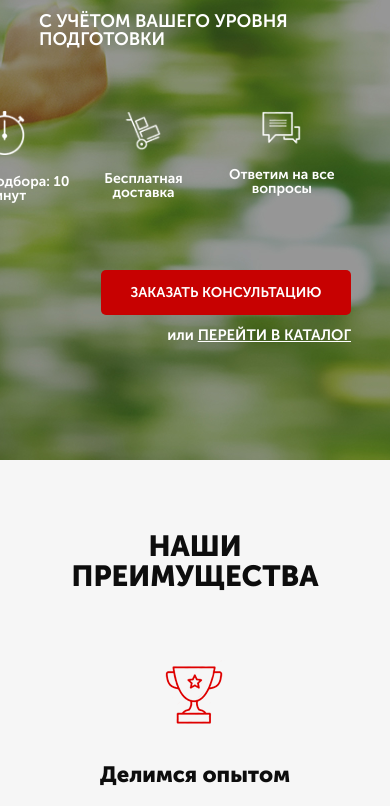
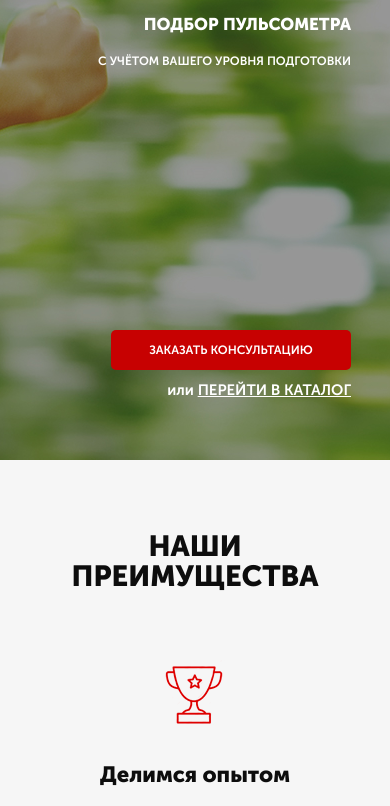
Before and after one commit to AndrDavik/ProjectPuls, a website: page src/index.html in a window 390 px wide. Shown: the part 190-996 px from the top of the page. Drawn offline with Linux system fonts and the light colour scheme.

Commit message:
add adaptive 320px

```diff
--- a/src/sass/blocks/_media.scss
+++ b/src/sass/blocks/_media.scss
@@ -212,3 +212,41 @@
         }
     }
 }
+
+@media (max-width: 575px) {
+
+    .header {
+        justify-content: flex-end;
+        &__logo {
+            display: none;
+        }
+
+    }
+
+    .promo {
+
+        &__header {
+            margin-top: 50px;
+            font-size: 17px;
+            line-height: 17px;
+        }
+
+        &__subheader {
+            font-size: 12px;
+            line-height: 12px;
+        }
+
+        &__icon {
+            display: none;
+        }
+
+        .button {
+            &_main {
+                margin-top: 200px;
+                font-size: 12px;
+                width: 240px;
+                height: 40px;
+            }
+        }
+    }
+}
```
Also changed, not shown: src/css/style.min.css, 1 other file.
